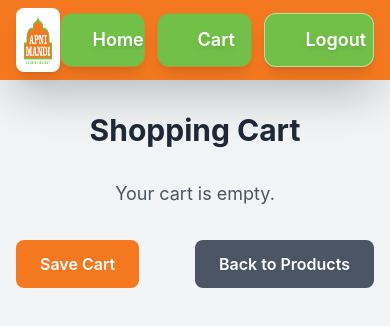
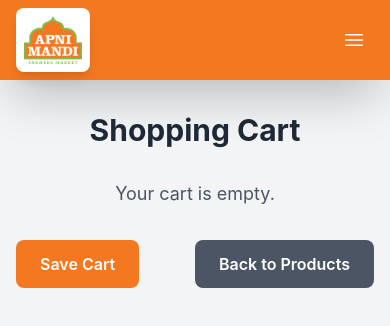
Before and after one commit to Heydo-Tech/wastetool2-frontend, a React (Vite) app: page /cart in a window 390 px wide. Shown: the top 326 px of the page. Built offline with nearby package versions, Linux system fonts and the light colour scheme.

Commit message:
Updated the view for smaller screens

```diff
--- a/src/Components/NavBar.jsx
+++ b/src/Components/NavBar.jsx
@@ -1,24 +1,32 @@
-import React from "react";
+import React, { useState } from "react";
 import { useNavigate } from "react-router-dom";
 import {
   ShoppingCartIcon,
-  ArrowLeftOnRectangleIcon
+  ArrowLeftOnRectangleIcon,
+  Bars3Icon,
+  XMarkIcon,
 } from "@heroicons/react/24/outline";
 
 function NavBar() {
   const navigate = useNavigate();
   const role = localStorage.getItem("role");
+  const [isOpen, setIsOpen] = useState(false);
 
   const handleLogout = () => {
     localStorage.clear();
     navigate("/");
   };
 
+  const toggleMenu = () => {
+    setIsOpen(!isOpen);
+  };
+
   return (
-    <nav className="bg-[#F47820] shadow-2xl backdrop-blur-lg sticky top-0 z-50 ">
+    <nav className="bg-[#F47820] shadow-2xl backdrop-blur-lg sticky top-0 z-50">
       <div className="max-w-7xl mx-auto px-4 sm:px-6 lg:px-8">
         <div className="flex items-center h-20">
-          <div className="flex-grow flex">
+          {/* Logo */}
+          <div className="flex-grow flex items-center">
             <div className="bg-white px-2 py-2 rounded-lg shadow-lg flex items-center space-x-2">
               <img
                 src="favicon.png"
@@ -27,18 +35,46 @@ function NavBar() {
               />
             </div>
           </div>
+
+          {/* Hamburger Button (Small Screens) */}
+          <button
+            className="sm:hidden p-2 text-white hover:bg-[#73C049] rounded-lg transition-all"
+            onClick={toggleMenu}
+            aria-label={isOpen ? "Close menu" : "Open menu"}
+          >
+            {isOpen ? (
+              <XMarkIcon className="h-6 w-6" />
+            ) : (
+              <Bars3Icon className="h-6 w-6" />
+            )}
+          </button>
+
+          {/* Navigation Links */}
+          <div
+            className={`${
+              isOpen ? "block" : "hidden"
+            } sm:flex sm:items-center absolute sm:static top-20 left-0 w-full sm:w-auto bg-[#F47820] sm:bg-transparent flex-col sm:flex-row space-y-4 sm:space-y-0 sm:space-x-3 p-4 sm:p-0 transition-all duration-300 ease-in-out`}
+          >
             {role !== "view" && (
               <>
                 <button
-                className="relative px-6 py-3 text-white font-semibold text-lg rounded-xl bg-[#73C049] hover:bg-[#5DA738] border border-[#F47820]/50 shadow-lg hover:shadow-xl hover:shadow-[#F47820]/50 transform hover:-translate-y-1 transition-all duration-300 ease-in-out group overflow-hidden flex items-center space-x-2"
-                onClick={() => navigate("/portal")}
+                  className="relative px-6 py-3 text-white font-semibold text-lg rounded-xl bg-[#73C049] hover:bg-[#5DA738] border border-[#F47820]/50 shadow-lg hover:shadow-xl hover:shadow-[#F47820]/50 transform hover:-translate-y-1 transition-all duration-300 ease-in-out group overflow-hidden flex items-center space-x-2 w-full sm:w-auto justify-center"
+                  onClick={() => {
+                    navigate("/portal");
+                    setIsOpen(false);
+                  }}
+                  aria-label="Go to Home"
                 >
                   <span className="absolute inset-0 bg-white opacity-0 group-hover:opacity-10 transition-opacity duration-300"></span>
                   <span className="relative z-10 drop-shadow-md">Home</span>
                 </button>
                 <button
-                className="relative px-6 py-3 ml-3 text-white font-semibold text-lg rounded-xl bg-[#73C049] hover:bg-[#5DA738] border border-[#F47820]/50 shadow-lg hover:shadow-xl hover:shadow-[#F47820]/50 transform hover:-translate-y-1 transition-all duration-300 ease-in-out group overflow-hidden flex items-center space-x-2"
-                onClick={() => navigate("/cart")}
+                  className="relative px-6 py-3 text-white font-semibold text-lg rounded-xl bg-[#73C049] hover:bg-[#5DA738] border border-[#F47820]/50 shadow-lg hover:shadow-xl hover:shadow-[#F47820]/50 transform hover:-translate-y-1 transition-all duration-300 ease-in-out group overflow-hidden flex items-center space-x-2 w-full sm:w-auto justify-center"
+                  onClick={() => {
+                    navigate("/cart");
+                    setIsOpen(false);
+                  }}
+                  aria-label="Go to Cart"
                 >
                   <span className="absolute inset-0 bg-white opacity-0 group-hover:opacity-10 transition-opacity duration-300"></span>
                   <ShoppingCartIcon className="h-6 w-6 relative z-10" />
@@ -47,8 +83,12 @@ function NavBar() {
               </>
             )}
             <button
-            className="relative px-6 py-3 ml-3 text-white font-semibold text-lg rounded-xl bg-[#73C049] hover:bg-[#5DA738] border border-[#FFFFFF]/50 shadow-lg hover:shadow-xl hover:shadow-[#F47820]/50 transform hover:-translate-y-1 transition-all duration-300 ease-in-out group overflow-hidden flex items-center space-x-2"
-            onClick={handleLogout}
+              className="relative px-6 py-3 text-white font-semibold text-lg rounded-xl bg-[#73C049] hover:bg-[#5DA738] border border-[#FFFFFF]/50 shadow-lg hover:shadow-xl hover:shadow-[#F47820]/50 transform hover:-translate-y-1 transition-all duration-300 ease-in-out group overflow-hidden flex items-center space-x-2 w-full sm:w-auto justify-center"
+              onClick={() => {
+                handleLogout();
+                setIsOpen(false);
+              }}
+              aria-label="Logout"
             >
               <span className="absolute inset-0 bg-white opacity-0 group-hover:opacity-10 transition-opacity duration-300"></span>
               <ArrowLeftOnRectangleIcon className="h-6 w-6 relative z-10" />
@@ -56,6 +96,7 @@ function NavBar() {
             </button>
           </div>
         </div>
+      </div>
     </nav>
   );
 }
```
Lines whose indentation alone changed are shown as unchanged.
